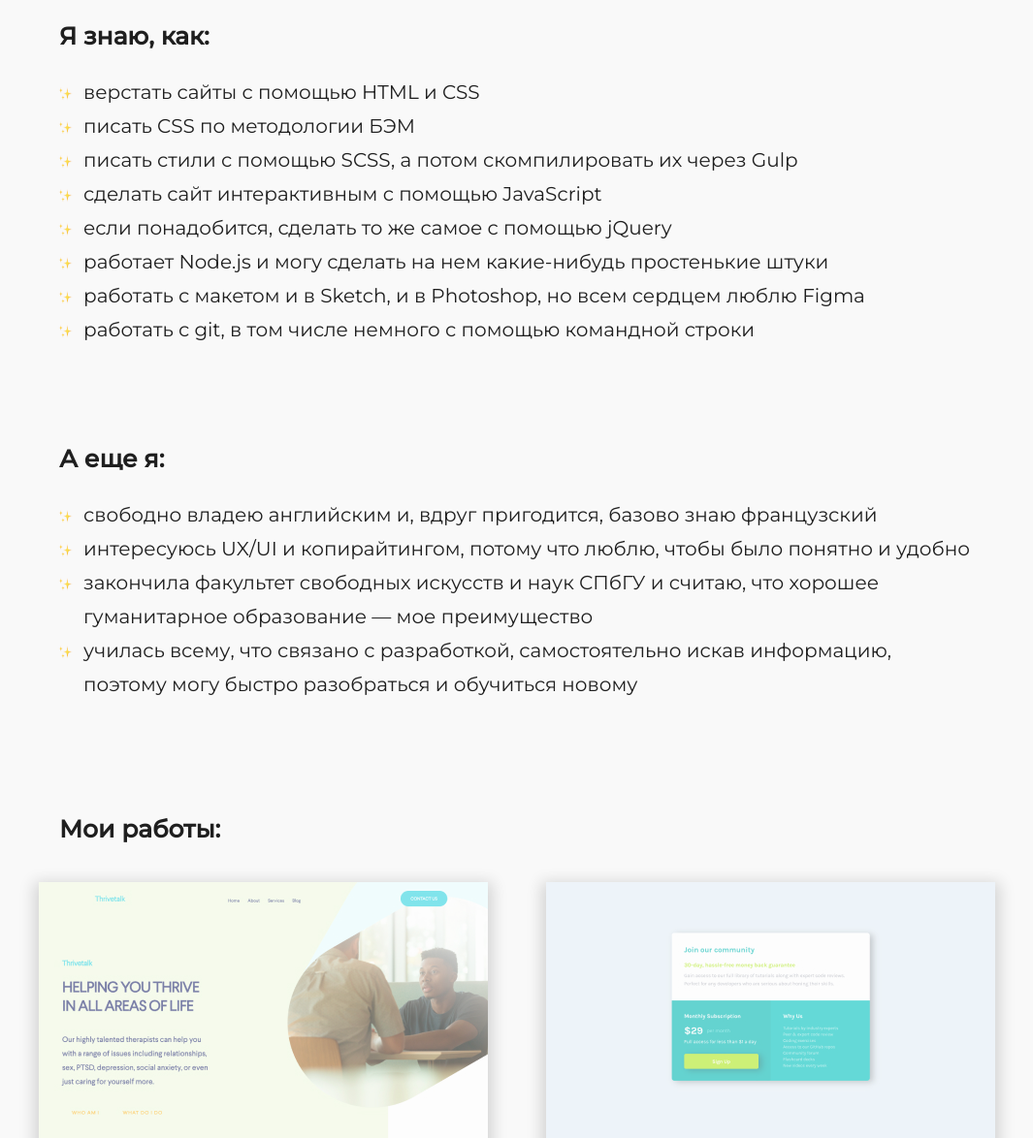
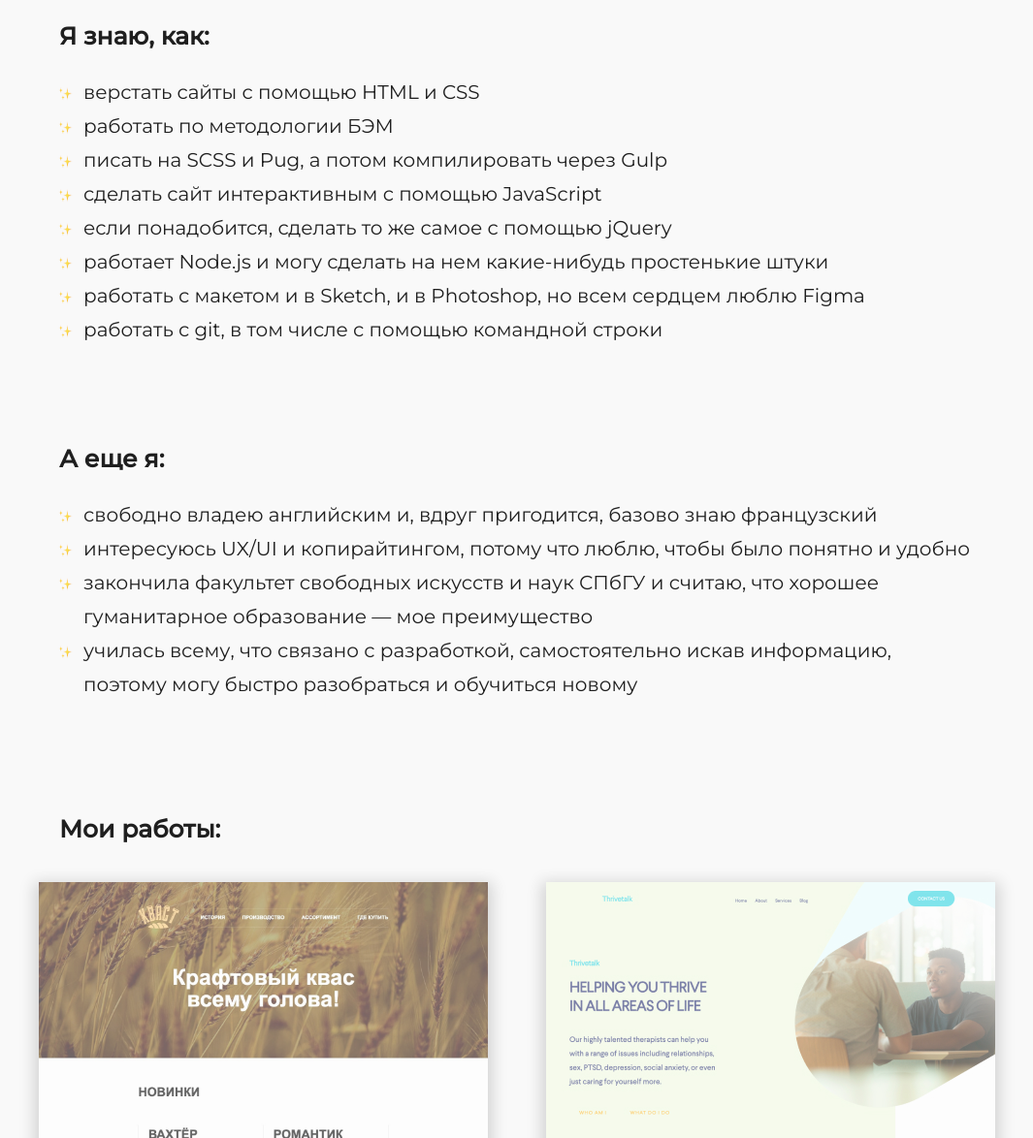
Before and after one commit to thatbookshopguy/portfolio, a plain HTML site: page index.html in a window 1280 px wide. Shown: the part 510-1684 px from the top of the page at 97% size, without its empty margins (175-1240 px from the left). Drawn offline with nearby package versions, Linux system fonts and the light colour scheme.

Commit message:
new project added

```diff
--- a/index.html
+++ b/index.html
@@ -27,13 +27,13 @@
         <h2 class="skills__title title">Я знаю, как:</h2>
         <ul class="skills__list list">
           <li class="skills__item item">верстать сайты с помощью HTML и&nbsp;CSS</li>
-          <li class="skills__item item">писать CSS по методологии БЭМ</li>
-          <li class="skills__item item">писать стили с помощью SCSS, а потом скомпилировать их через Gulp</li>
+          <li class="skills__item item">работать по методологии БЭМ</li>
+          <li class="skills__item item">писать на SCSS и Pug, а&nbsp;потом компилировать через&nbsp;Gulp</li>
           <li class="skills__item item">сделать сайт интерактивным с&nbsp;помощью JavaScript</li>
           <li class="skills__item item">если понадобится, сделать то же самое с помощью jQuery</li>
           <li class="skills__item item">работает Node.js и могу сделать на&nbsp;нем какие-нибудь простенькие штуки</li>
           <li class="skills__item item">работать с макетом и в&nbsp;Sketch, и в&nbsp;Photoshop, но всем сердцем люблю Figma</li>
-          <li class="skills__item item">работать с git, в том числе немного с помощью командной строки</li>
+          <li class="skills__item item">работать с git, в том числе с помощью командной строки</li>
         </ul>
       </section>
       <section class="more">
@@ -50,6 +50,10 @@
         <div class="swiper-container">
           <ul class="works__list swiper-wrapper">
             <li class="works__item swiper-slide">
+              <a href="https://thatbookshopguy.github.io/keksby-project/"><img src="img/website_5.jpg" alt="Кваст" class="works__img"></a>
+              <p class="works__description">верстка финального тренажера html academy c использованием scss & pug</p>
+            </li>
+            <li class="works__item swiper-slide">
               <a href="https://thatbookshopguy.github.io/thrivetalk/"><img src="img/website_1.jpg" alt="Thrivetalk" class="works__img"></a>
               <p class="works__description">адаптивная верстка макета для отработки flexbox</p>
             </li>
@@ -59,7 +63,7 @@
             </li>
             <li class="works__item swiper-slide">
               <a href="https://thatbookshopguy.github.io/planning-app-landing-page/"><img src="img/website_3.jpg" alt="Productivity app" class="works__img"></a>
-              <p class="works__description">верстка макета для отработки интерактивных элементов, адаптивная версия в процессе разработки</p>
+              <p class="works__description">верстка макета для отработки интерактивных элементов</p>
             </li>
             <li class="works__item swiper-slide">
               <a href="https://thatbookshopguy.github.io/funbox-test-task/"><img src="img/website_4.jpg" alt="Funbox" class="works__img"></a>
```
Also changed, not shown: img/website_5.jpg (added).
